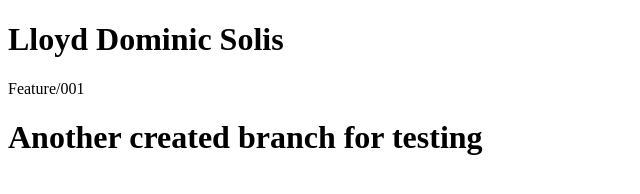
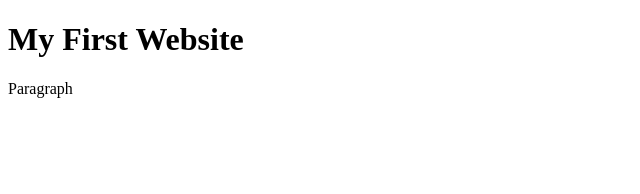
Before and after one commit to lloyddominic0707/Lloyd, a plain HTML site: page index.html in a window 1280 px wide. Shown: the whole page, without its empty margins (0-640 px from the left). Drawn offline with Linux system fonts and the light colour scheme.

Commit message:
Changes in index file

```diff
--- a/index.html
+++ b/index.html
@@ -2,10 +2,10 @@
 <html>
 <body>
 
-<h1>Lloyd Dominic Solis</h1>
+<h1>My First Website</h1>
 
-<p>Feature/001</p>
-<h1>Another created branch for testing</h1>
+
+<p1>Paragraph</p1>
 
 </body>
 </html>
```
